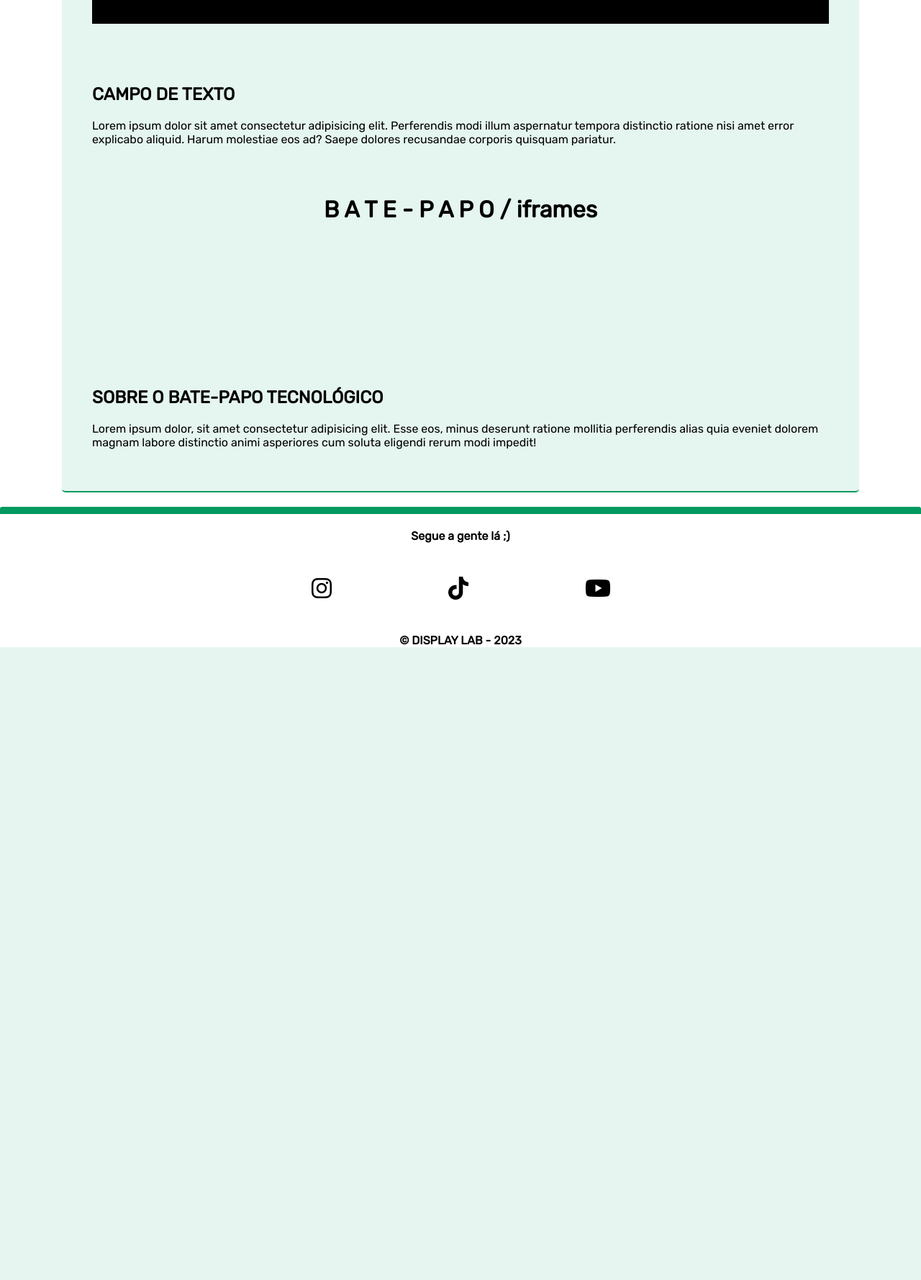
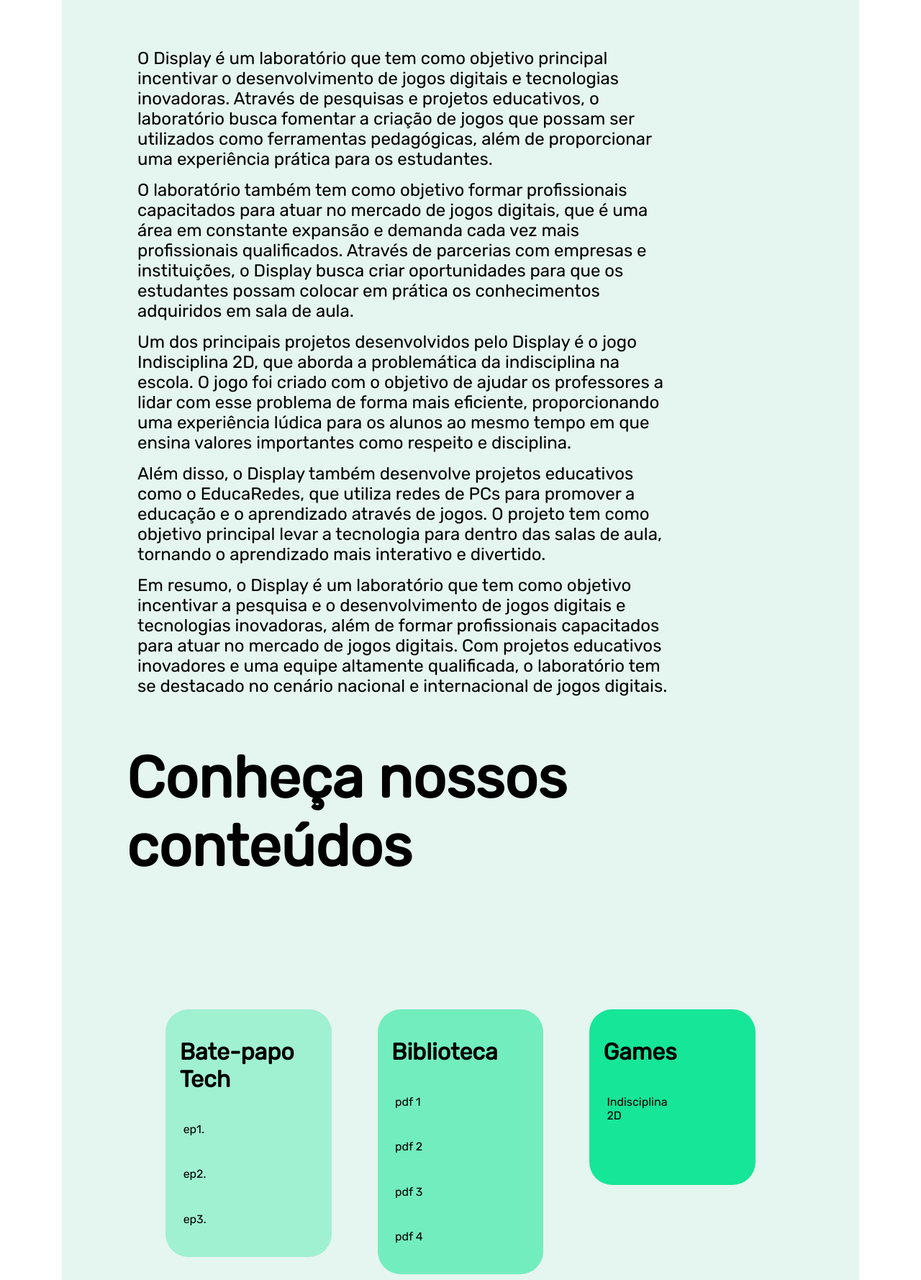
Before and after one commit to GuilhermeHMFroes/DisplaySite, a Flask app: page / in a window 1280 px wide. Shown: the part 542-2320 px from the top of the page at 72% size. Before the commit the page ends 1441 px from the top, so only its background shows below. Run offline with Flask 3, Linux system fonts and the light colour scheme.

Commit message:
front/ Merge das rotas Home, Quem somos e Projetos

```diff
--- a/static/css/main.css
+++ b/static/css/main.css
@@ -82,8 +82,6 @@ li {
   border-radius: 10px 10px 0px 0px;
   margin-bottom: 0;
   color: #000;
-  border: solid 1px #000;
-  border-bottom: 0px;
 }
 
 a {
--- a/templates/home.html
+++ b/templates/home.html
@@ -8,52 +8,115 @@
     document.getElementsByClassName('container')[0].style.backgroundColor = 'rgba(0, 154, 96, 0.1)'
 
 </script>
-
 <!-- ordenar por índice do conteúdo recebido no app.py -->
 
-<div class="carrossel"></div>
 
 
 <!-- FIM DO CARROSSEL / INÍCIO DO CAMPO DE TEXTO  -->
 
-<section id="projetos-texto">
+<section>
 
-    <h1>CAMPO DE TEXTO</h1>
+    <h1>Uma breve apresentação</h1>
 
-    <p>Lorem ipsum dolor sit amet consectetur adipisicing elit.
-        Perferendis modi illum aspernatur tempora distinctio ratione nisi amet
-        error explicabo aliquid. Harum molestiae eos ad? Saepe dolores
-        recusandae corporis quisquam pariatur.</p>
-    </section>
+    <div id="text-1">
+        <p>O Display é um laboratório que tem como objetivo principal incentivar o
+            desenvolvimento de jogos digitais e tecnologias inovadoras. Através de
+            pesquisas e projetos educativos, o laboratório busca fomentar a criação
+            de jogos que possam ser utilizados como ferramentas pedagógicas, além
+            de proporcionar uma experiência prática para os estudantes.
+        </p>
 
-    <div id="batepapo-iframes">
+        <p>
+            O laboratório também tem como objetivo formar profissionais
+            capacitados para atuar no mercado de jogos digitais, que é uma área
+            em constante expansão e demanda cada vez mais profissionais
+             qualificados. Através de parcerias com empresas e instituições, o
+             Display busca criar oportunidades para que os estudantes possam
+             colocar em prática os conhecimentos adquiridos em sala de aula.
+            </p>
 
-        <h1>B A T E - P A P O / iframes</h1>
+            <p>
+                Um dos principais projetos desenvolvidos pelo Display é o jogo
+                Indisciplina 2D, que aborda a problemática da indisciplina na
+                escola. O jogo foi criado com o objetivo de ajudar os professores a
+                lidar com esse problema de forma mais eficiente, proporcionando uma
+            experiência lúdica para os alunos ao mesmo tempo em que ensina
+            valores importantes como respeito e disciplina.
+        </p>
 
-        <iframe src="" frameborder="0">iframe aqui</iframe>
+        <p>
+            Além disso, o Display também desenvolve projetos educativos como o
+            EducaRedes, que utiliza redes de PCs para promover a educação e o
+            aprendizado através de jogos. O projeto tem como objetivo principal
+            levar a tecnologia para dentro das salas de aula, tornando o
+            aprendizado mais interativo e divertido.
+        </p>
 
+        <p>
+            Em resumo, o Display é um laboratório que tem como objetivo
+            incentivar a pesquisa e o desenvolvimento de jogos digitais e
+            tecnologias inovadoras, além de formar profissionais capacitados
+            para atuar no mercado de jogos digitais. Com projetos educativos
+            inovadores e uma equipe altamente qualificada, o laboratório tem se
+            destacado no cenário nacional e internacional de jogos digitais.
+        </p>
+
+        <div id="img"></div>
+    </div>
+    <h1>Conheça nossos conteúdos</h1>
+</section>
+
+
+<div id="baixaveis">
+
+    <div id="bate-papo-home" class="baixavel">
+        <h1>Bate-papo Tech</h1>
+
+        <ul>
+            <li>ep1. </li>
+            <li>ep2. </li>
+            <li>ep3. </li>
+        </ul>
     </div>
 
-    <!--
+    <div id="biblioteca" class="baixavel">
+        <h1>Biblioteca</h1>
 
-        3 colunas com os baixáveis
-
-        - Biblioteca
-        - Bate-Papo
-        - Jogos
-
-    -->
-    <div id="baixaveis">
-
+        <ul>
+            <li>pdf 1</li>
+            <li>pdf 2</li>
+            <li>pdf 3</li>
+            <li>pdf 4</li>
+        </ul>
     </div>
 
-    <section id="batepapo-texto">
+    <div id="games" class="baixavel">
+        <h1>Games</h1>
 
-    <h1>SOBRE O BATE-PAPO TECNOLÓGICO</h1>
+        <ul>
+            <li>Indisciplina 2D</li>
+            <li></li>
+        </ul>
+    </div>
+
+</div>
+
+<section id="noticias">
+
+    <h1>NOTÍCIAS</h1>
+
+    <div class="carrossel" style="color: white;">
+        <h1>CARROSSEL</h1>
+    </div>
+
     <p>Lorem ipsum dolor, sit amet consectetur adipisicing elit.
         Esse eos, minus deserunt ratione mollitia perferendis
         alias quia eveniet dolorem magnam labore distinctio animi
-        asperiores cum soluta eligendi rerum modi impedit!</p>
+        asperiores cum soluta eligendi rerum modi impedit!
+    </p>
+
+
+
 </section>
 
 <style>
@@ -63,9 +126,64 @@
 
     section {
         margin-top: 5em;
-        margin: 2em;
+        margin: 5em;
+        height: fit-content;
     }
 
+    section p {
+        margin: 15px;
+        text-align: left;
+        font-size: x-large;
+    }
+
+    section h1 {
+        font-size: 5em;
+    }
+
+    #baixaveis {
+        margin: 2em;
+        display: flex;
+        flex-direction: row;
+        gap: 4em;
+    }
+
+    .baixavel {
+        text-align: left;
+        height: fit-content;
+        width: 15vw;
+        padding: 1.4em;
+        padding: 1.2em;
+        border-radius: 2em;
+    }
+
+    .baixavel ul {
+        display: block;
+        margin: 0;    }
+
+    .baixavel li {
+        margin-left: 0;
+        margin: 5px;
+        padding-left: 0;
+    }
+
+    #bate-papo-home {
+        background-color: rgba(0, 229, 142, 0.3);
+    }
+
+    #biblioteca {
+        background-color: rgba(0, 229, 142, 0.5);
+    }
+
+    #games {
+        background-color: rgba(0, 229, 142, 0.9);
+    }
+
+    #text-1 {
+        font-size: larger;
+        height: fit-content;
+        width: 60vw;
+        margin: 0;
+    }
 
 </style>
 
```
Also changed, not shown: templates/sobre.html (+67 -48 lines).
